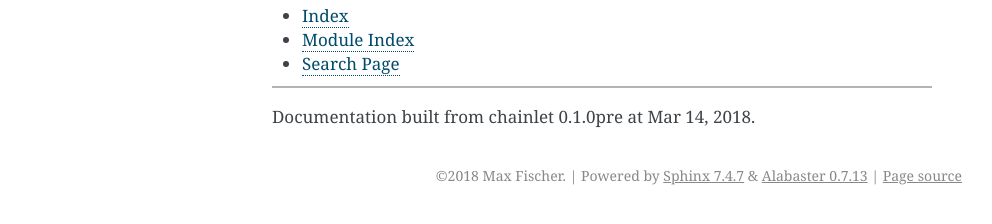
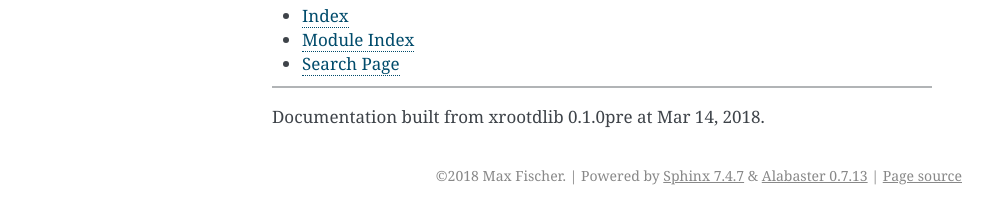
Before and after one commit to maxfischer2781/xrootdlib, a Sphinx documentation site: the page built from docs/index.rst, in a window 1280 px wide. Shown: the part 546-770 px from the top of the page, without its empty margins (148-1140 px from the left). Built offline with Sphinx 7.4.7, drawn with Linux system fonts in a browser that asks for light colours; formulas are drawn with MathJax 3.

Commit message:
cleaned up docs package references

```diff
--- a/docs/conf.py
+++ b/docs/conf.py
@@ -1,7 +1,7 @@
 #!/usr/bin/env python3
 # -*- coding: utf-8 -*-
 #
-# chainlet documentation build configuration file, created by
+# xrootdlib documentation build configuration file, created by
 # sphinx-quickstart on Wed Feb 22 14:45:32 2017.
 #
 # This file is execfile()d with the current directory set to its
@@ -110,7 +110,7 @@
 # -- Options for HTMLHelp output ------------------------------------------
 
 # Output file base name for HTML help builder.
-htmlhelp_basename = 'chainletdoc'
+htmlhelp_basename = 'xrootdlibdoc'
 
 
 # -- Options for LaTeX output ---------------------------------------------
@@ -137,7 +137,7 @@
 # (source start file, target name, title,
 #  author, documentclass [howto, manual, or own class]).
 latex_documents = [
-    (master_doc, 'chainlet.tex', 'chainlet Documentation',
+    (master_doc, 'xrootdlib.tex', 'xrootdlib Documentation',
      'Max Fischer', 'manual'),
 ]
 
@@ -147,7 +147,7 @@
 # One entry per manual page. List of tuples
 # (source start file, name, description, authors, manual section).
 man_pages = [
-    (master_doc, 'chainlet', 'chainlet Documentation',
+    (master_doc, 'xrootdlib', 'xrootdlib Documentation',
      [author], 1)
 ]
 
@@ -158,8 +158,8 @@
 # (source start file, target name, title, author,
 #  dir menu entry, description, category)
 texinfo_documents = [
-    (master_doc, 'chainlet', 'chainlet Documentation',
-     author, 'chainlet', 'One line description of project.',
+    (master_doc, 'xrootdlib', 'xrootdlib Documentation',
+     author, 'xrootdlib', 'One line description of project.',
      'Miscellaneous'),
 ]
 
--- a/docs/index.rst
+++ b/docs/index.rst
@@ -32,8 +32,8 @@
 
 ----------
 
-.. |issues| image:: https://img.shields.io/github/issues-raw/maxfischer2781/chainlet.svg
-   :target: https://github.com/maxfischer2781/chainlet/issues
+.. |issues| image:: https://img.shields.io/github/issues-raw/maxfischer2781/xrootdlib.svg
+   :target: https://github.com/maxfischer2781/xrootdlib/issues
    :alt: Open Issues
 
-Documentation built from chainlet |version| at |today|.
+Documentation built from xrootdlib |version| at |today|.
```
Also changed, not shown: 1 other file.
